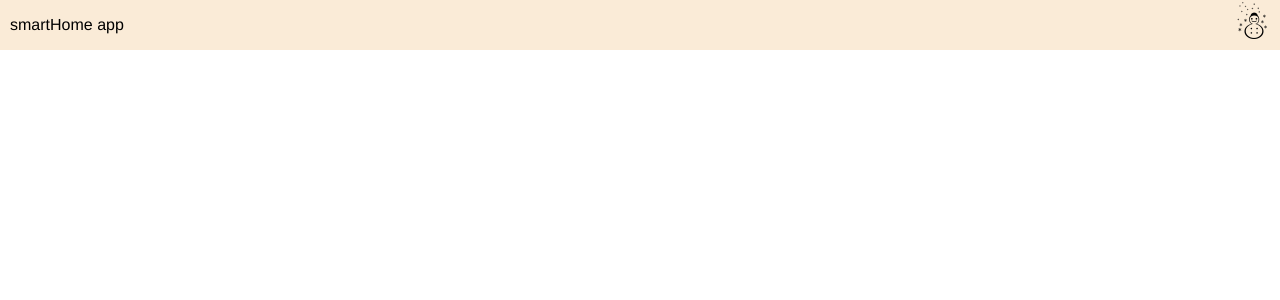
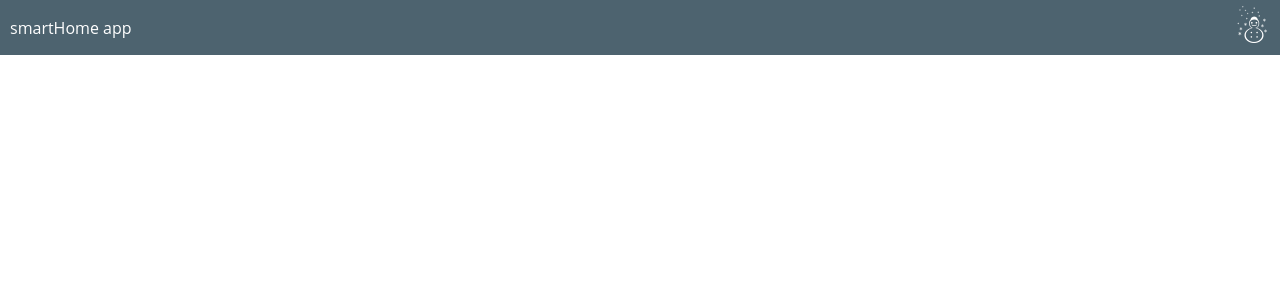
Before and after one commit to PERSEJOZA/verysmarthome, an Angular app in the folder client/: page /food-planner in a window 1280 px wide. Before the commit this address led to /. Shown: the top 300 px of the page. Built offline with nearby package versions, Linux system fonts and the light colour scheme.

Commit message:
previous commit from a wrong folder

```diff
--- a/client/src/app/app-routing.module.ts
+++ b/client/src/app/app-routing.module.ts
@@ -1,7 +1,16 @@
 import { NgModule } from '@angular/core';
 import { Routes, RouterModule } from '@angular/router';
+import { FoodplannerComponent } from './foodplanner/foodplanner.component';
 
-const routes: Routes = [];
+const routes: Routes = [
+  { path: 'food-planner',
+    component: FoodplannerComponent },
+  { path: '',
+    redirectTo: '/food-planner',
+    pathMatch: 'full'
+  },
+  { path: '**', component: FoodplannerComponent }
+];
 
 @NgModule({
   imports: [RouterModule.forRoot(routes)],
--- a/client/src/app/app.module.ts
+++ b/client/src/app/app.module.ts
@@ -5,12 +5,14 @@ import { AppRoutingModule } from './app-routing.module';
 import { AppComponent } from './app.component';
 import { HeaderComponent } from './header/header.component';
 import { HeaderCustomerInfoComponent } from './header/headerCustomerInfoComponent/headerCustomerInfoComponent.component';
+import { FoodplannerComponent } from './foodplanner/foodplanner.component';
 
 @NgModule({
   declarations: [
     AppComponent,
     HeaderComponent,
-    HeaderCustomerInfoComponent
+    HeaderCustomerInfoComponent,
+    FoodplannerComponent
   ],
   imports: [
     BrowserModule,
--- /dev/null
+++ b/client/src/app/foodplanner/foodplanner.component.ts
@@ -0,0 +1,15 @@
+import { Component, OnInit } from '@angular/core';
+
+@Component({
+  selector: 'app-foodplanner',
+  templateUrl: './foodplanner.component.html',
+  styleUrls: ['./foodplanner.component.css']
+})
+export class FoodplannerComponent implements OnInit {
+
+  constructor() { }
+
+  ngOnInit() {
+  }
+
+}
--- a/client/src/styles.css
+++ b/client/src/styles.css
@@ -6,10 +6,7 @@ body {
   width: 100%;
 }
 
-body {
-  color: black;
-  font-family: 'Franklin Gothic Medium', 'Arial Narrow', Arial, sans-serif;
-}
+html, body, h1, h2, h3, h4, h5 {font-family: "Open Sans", sans-serif}
 
 .global--body {
   display: grid;
@@ -18,7 +15,8 @@ body {
 }
 
 .global--header {
-  background-color: antiquewhite;
+  color: #fff !important;
+  background-color: #4d636f;
   display: grid;
   grid-template-rows: auto;
   grid-template-columns: 1fr auto;
```
Also changed, not shown: client/src/app/foodplanner/foodplanner.component.css (added), client/src/app/foodplanner/foodplanner.component.html (added), 1 other file (tests, documents, lock files or other folders).
